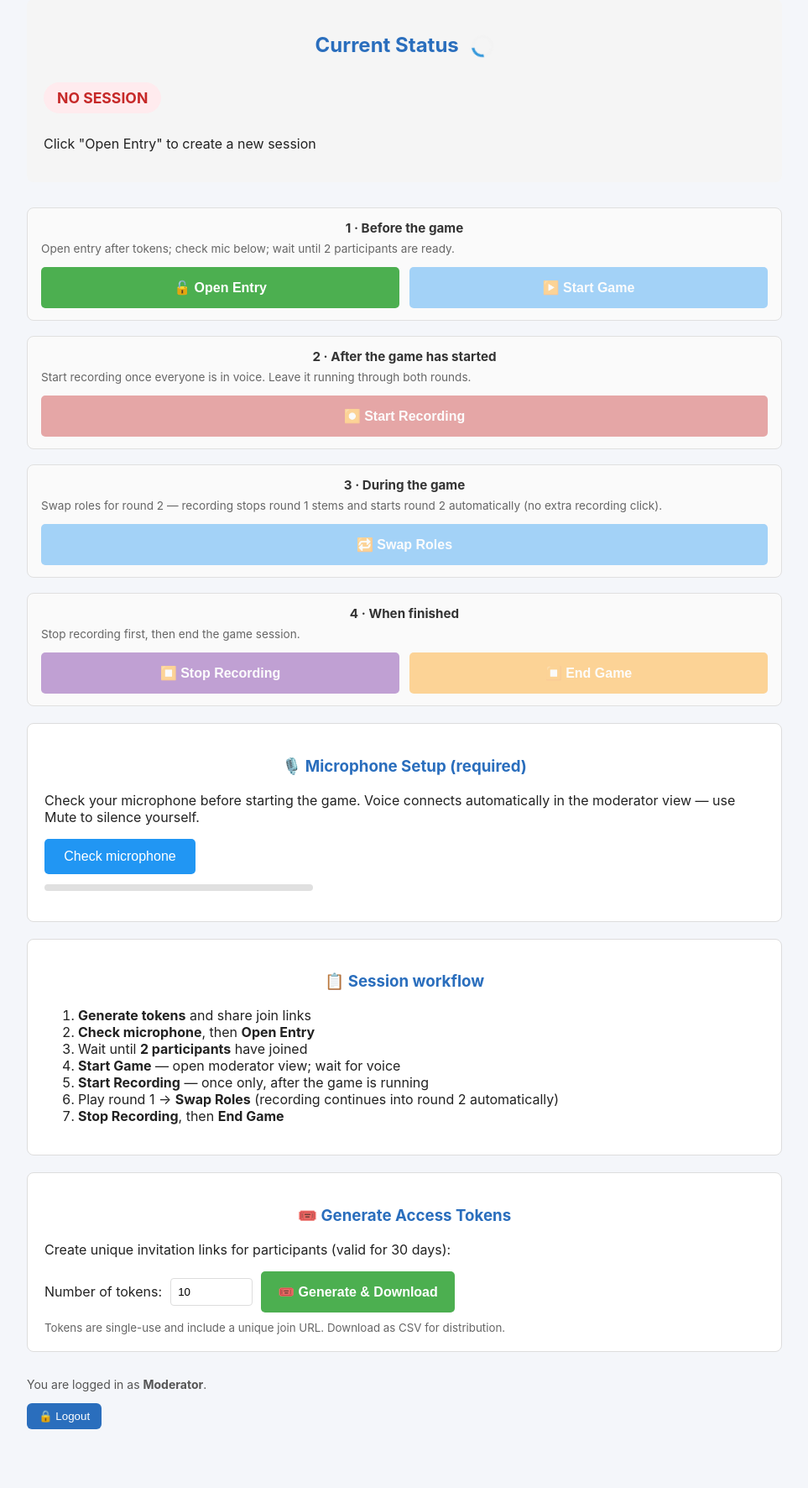
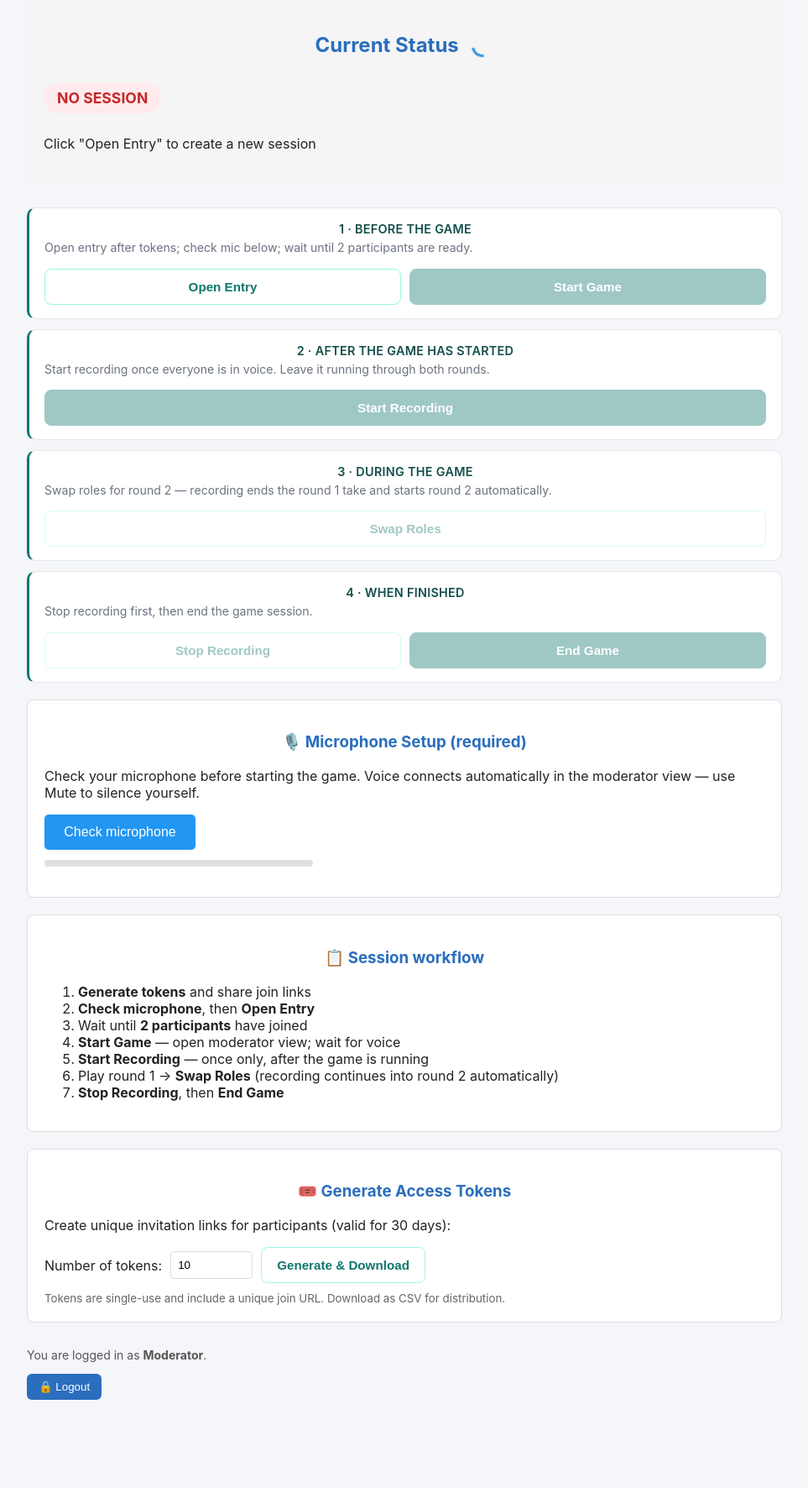
Before and after one commit to ptypes-nlesc/guesswho-stereotype, a Flask app: page /dashboard in a window 1280 px wide. Shown: the part 273-2045 px from the top of the page at 84% size, without its empty margins (158-1121 px from the left). After the commit the page ends 1940 px from the top, so only its background shows below. Run offline with Flask 3, Linux system fonts and the light colour scheme; the visitor is signed in with stand-in values (Sample User, id 1); parts of the project's set-up code (start-up, migrations or seed data) failed here and were passed over.

Commit message:
ui(dashboard): unify control button colours into one palette
Replace multi-colour action buttons with a single teal primary/secondary
system so the stepped workflow looks calmer and more consistent.

```diff
--- a/templates/dashboard.html
+++ b/templates/dashboard.html
@@ -33,102 +33,76 @@
         .control-buttons {
             display: flex;
             flex-direction: column;
-            gap: 18px;
+            gap: 12px;
             margin: 20px 0;
         }
         .control-step {
-            background: #fafafa;
-            border: 1px solid #e0e0e0;
-            border-radius: 8px;
-            padding: 14px 16px;
+            background: #fff;
+            border: 1px solid #e5e7eb;
+            border-radius: 10px;
+            padding: 16px 18px;
+            border-left: 3px solid #0f766e;
         }
         .control-step h3 {
-            margin: 0 0 6px;
-            font-size: 0.95em;
-            color: #333;
+            margin: 0 0 4px;
+            font-size: 0.9em;
+            font-weight: 600;
+            color: #134e4a;
+            letter-spacing: 0.02em;
+            text-transform: uppercase;
         }
         .control-step .step-note {
-            margin: 0 0 12px;
-            font-size: 0.85em;
-            color: #666;
-            line-height: 1.4;
+            margin: 0 0 14px;
+            font-size: 0.88em;
+            color: #6b7280;
+            line-height: 1.45;
         }
         .control-step-actions {
             display: flex;
             flex-wrap: wrap;
-            gap: 12px;
+            gap: 10px;
         }
+        /* One shared button system — hierarchy via primary/secondary, not rainbow colours */
         .control-btn {
             flex: 1;
             min-width: 150px;
-            padding: 15px 20px;
-            font-size: 1em;
-            border: none;
-            border-radius: 5px;
+            padding: 12px 18px;
+            font-size: 0.95em;
+            border-radius: 8px;
             cursor: pointer;
-            font-weight: bold;
-            transition: all 0.3s;
+            font-weight: 600;
+            transition: background 0.15s ease, border-color 0.15s ease, color 0.15s ease, box-shadow 0.15s ease;
+            border: 1px solid #0f766e;
+            background: #0f766e;
+            color: #fff;
+        }
+        .control-btn:hover:not(:disabled) {
+            background: #0d9488;
+            border-color: #0d9488;
+            box-shadow: 0 1px 3px rgba(15, 118, 110, 0.25);
         }
         .control-btn:disabled {
             opacity: 0.4;
             cursor: not-allowed;
+            box-shadow: none;
         }
-        .btn-open {
-            background: #4CAF50;
-            color: white;
+        .control-btn.btn-secondary {
+            background: #fff;
+            color: #0f766e;
+            border-color: #99f6e4;
         }
-        .btn-open:hover:not(:disabled) {
-            background: #45a049;
-        }
-        .btn-close {
-            background: #f44336;
-            color: white;
-        }
-        .btn-close:hover:not(:disabled) {
-            background: #da190b;
-        }
-        .btn-start {
-            background: #2196F3;
-            color: white;
-        }
-        .btn-start:hover:not(:disabled) {
-            background: #0b7dda;
-        }
-        .btn-end {
-            background: #FF9800;
-            color: white;
-        }
-        .btn-end:hover:not(:disabled) {
-            background: #e68900;
-        }
-        .btn-reset {
-            background: #9E9E9E;
-            color: white;
-        }
-        .btn-reset:hover:not(:disabled) {
-            background: #757575;
-        }
-        .btn-record-start {
-            background: #c62828;
-            color: white;
-        }
-        .btn-record-start:hover:not(:disabled) {
-            background: #b71c1c;
-        }
-        .btn-record-stop {
-            background: #6a1b9a;
-            color: white;
-        }
-        .btn-record-stop:hover:not(:disabled) {
-            background: #4a148c;
+        .control-btn.btn-secondary:hover:not(:disabled) {
+            background: #f0fdfa;
+            border-color: #0f766e;
+            box-shadow: none;
         }
         .recording-badge {
             display: inline-block;
             margin-left: 10px;
             padding: 4px 10px;
             border-radius: 12px;
-            background: #ffebee;
-            color: #c62828;
+            background: #f0fdfa;
+            color: #0f766e;
             font-size: 0.85em;
             font-weight: bold;
         }
@@ -250,8 +224,8 @@
                 <h3>1 · Before the game</h3>
                 <p class="step-note">Open entry after tokens; check mic below; wait until 2 participants are ready.</p>
                 <div class="control-step-actions">
-                    <button id="btn-open" class="control-btn btn-open">🔓 Open Entry</button>
-                    <button id="btn-start" class="control-btn btn-start">▶️ Start Game</button>
+                    <button id="btn-open" class="control-btn btn-secondary btn-open">Open Entry</button>
+                    <button id="btn-start" class="control-btn btn-start">Start Game</button>
                 </div>
             </div>
 
@@ -259,15 +233,15 @@
                 <h3>2 · After the game has started</h3>
                 <p class="step-note">Start recording once everyone is in voice. Leave it running through both rounds.</p>
                 <div class="control-step-actions">
-                    <button id="btn-record-start" class="control-btn btn-record-start">⏺️ Start Recording</button>
+                    <button id="btn-record-start" class="control-btn btn-record-start">Start Recording</button>
                 </div>
             </div>
 
             <div class="control-step">
                 <h3>3 · During the game</h3>
-                <p class="step-note">Swap roles for round 2 — recording stops round&nbsp;1 stems and starts round&nbsp;2 automatically (no extra recording click).</p>
+                <p class="step-note">Swap roles for round 2 — recording ends the round&nbsp;1 take and starts round&nbsp;2 automatically.</p>
                 <div class="control-step-actions">
-                    <button id="btn-swap" class="control-btn btn-start">🔁 Swap Roles</button>
+                    <button id="btn-swap" class="control-btn btn-secondary btn-start">Swap Roles</button>
                 </div>
             </div>
 
@@ -275,8 +249,8 @@
                 <h3>4 · When finished</h3>
                 <p class="step-note">Stop recording first, then end the game session.</p>
                 <div class="control-step-actions">
-                    <button id="btn-record-stop" class="control-btn btn-record-stop">⏹️ Stop Recording</button>
-                    <button id="btn-end" class="control-btn btn-end">⏹️ End Game</button>
+                    <button id="btn-record-stop" class="control-btn btn-secondary btn-record-stop">Stop Recording</button>
+                    <button id="btn-end" class="control-btn btn-end">End Game</button>
                 </div>
             </div>
         </div>
@@ -311,9 +285,9 @@
                 <label for="token-count">Number of tokens:</label>
                 <input type="number" id="token-count" min="1" max="100" value="10"
                        style="padding: 8px; width: 80px; border: 1px solid #ddd; border-radius: 4px;">
-                <button id="btn-generate-tokens" class="control-btn btn-open"
+                <button id="btn-generate-tokens" class="control-btn btn-secondary btn-open"
                         style="flex: initial; min-width: 180px;">
-                    🎟️ Generate & Download
+                    Generate &amp; Download
                 </button>
             </div>
             <small style="color: #666; margin-top: 10px; display: block;">
```
